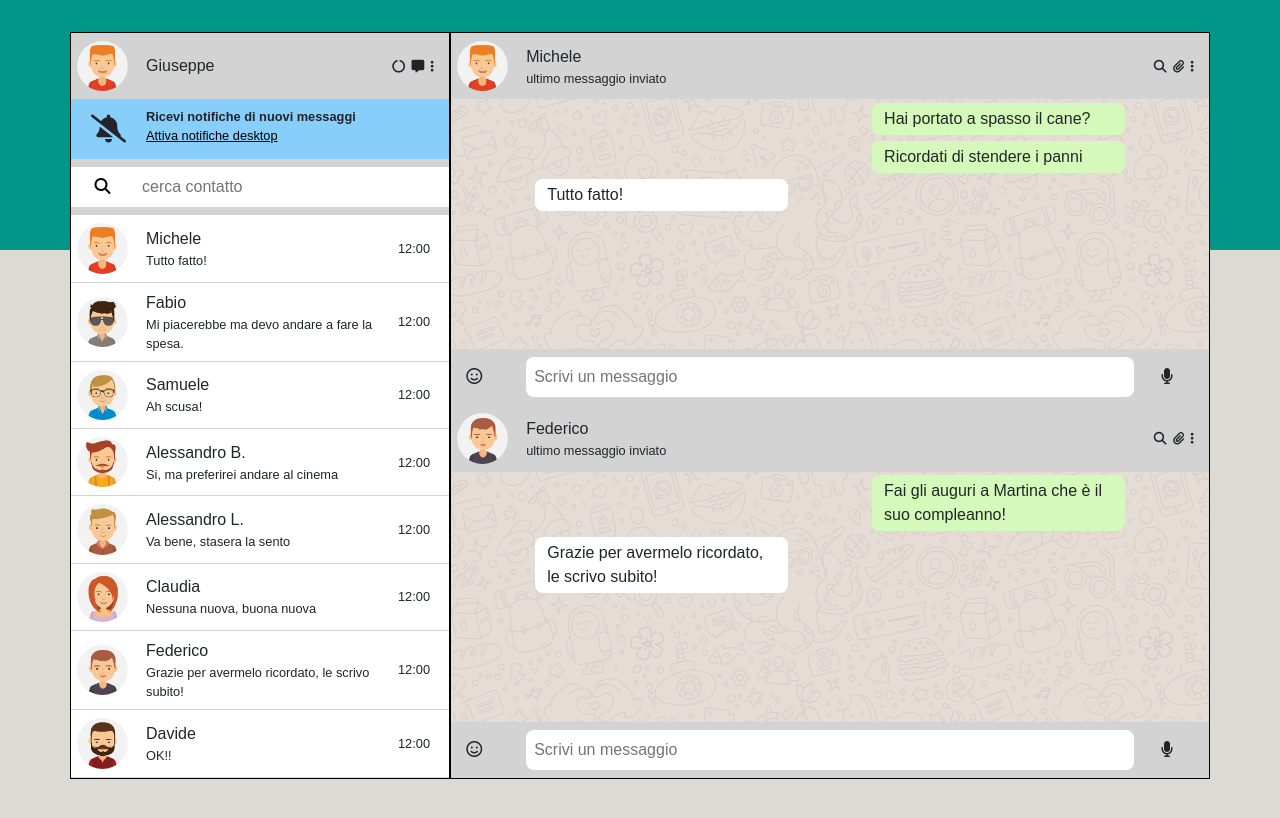
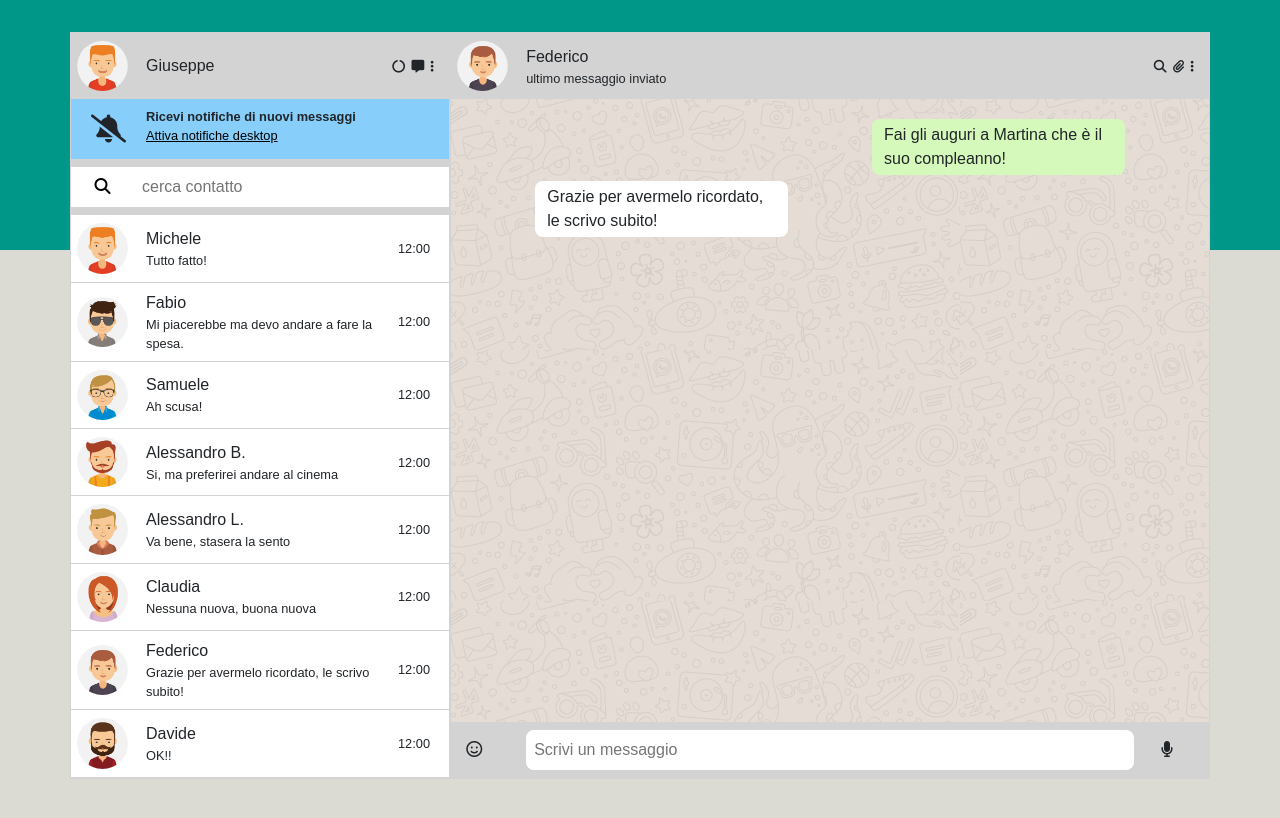
Before and after one commit to Fianda0/vue-boolzapp, a plain HTML site: page index.html in a window 1280 px wide. Both pictures are taken after a click on the element 260 px from the left and 670 px from the top of the page. Drawn offline with nearby package versions, Linux system fonts and the light colour scheme.

Commit message:
Milestone 2 - completato

```diff
--- a/index.html
+++ b/index.html
@@ -75,7 +75,7 @@
 
                         <template v-for="element,i in contacts">
 
-                            <div class="row py-2 sfondo-wh contatto" @click="chatVisibile(i)">
+                            <div class="row py-2 sfondo-wh contatto" @click=" clickVisibile(i)">
 
                                 <!-- Immagine -->
                                 <div class="col-2 d-flex align-items-center img-avatar">
@@ -110,7 +110,7 @@
             <!-- ////////////////////////////////////////////////////////////////////////////////////////////////////////////////////////////////////////// -->
 
             <!--  Destra -->
-            <div id="right" class="col-8 d-flex flex-column justify-content-between">
+            <div id="right" class="col-8 d-flex flex-column justify-content-between sfondo-wh">
 
                 <!--  Contatto LIVE -->
                 <template v-for="element, i in contacts">
--- a/main.js
+++ b/main.js
@@ -8,7 +8,7 @@ createApp({
         {
           name: 'Michele',
           avatar: './img/avatar_1.jpg',
-          visible: true,
+          visible: false,
           messages: [
             {
               date: '10/01/2020 15:30:55',
@@ -167,16 +167,20 @@ createApp({
           ],
         }
       ],
-      chatAttiva: 0
     }
   },
   methods: {
-    chatVisibile(i) {
 
-      this.contacts[i].visible = 'true'
+    clickVisibile(i) {
+      for (let index = 0; index < this.contacts.length; index++) {
+        this.contacts[index].visible = false
+      }
+
+      this.contacts[i].visible = true
       console.log(i)
 
     },
+
     lastElement(array) {
       const ultimoIndice = array.length - 1
       return array[ultimoIndice]
--- a/style.css
+++ b/style.css
@@ -46,7 +46,7 @@ button {
 }
 
 #left {
-    border: 1px solid black;
+    border: 1px solid lightgrey;
 }
 
 #notifiche {
@@ -71,11 +71,13 @@ button {
 }
 
 #right {
-    border: 1px solid black;
+    border: 1px solid lightgrey;
 
 }
 
 #chat {
+    overflow: auto;
+    padding-top: 1rem;
     height: 90%;
     background-image: url('./img/mine.jpg');
 }
```
